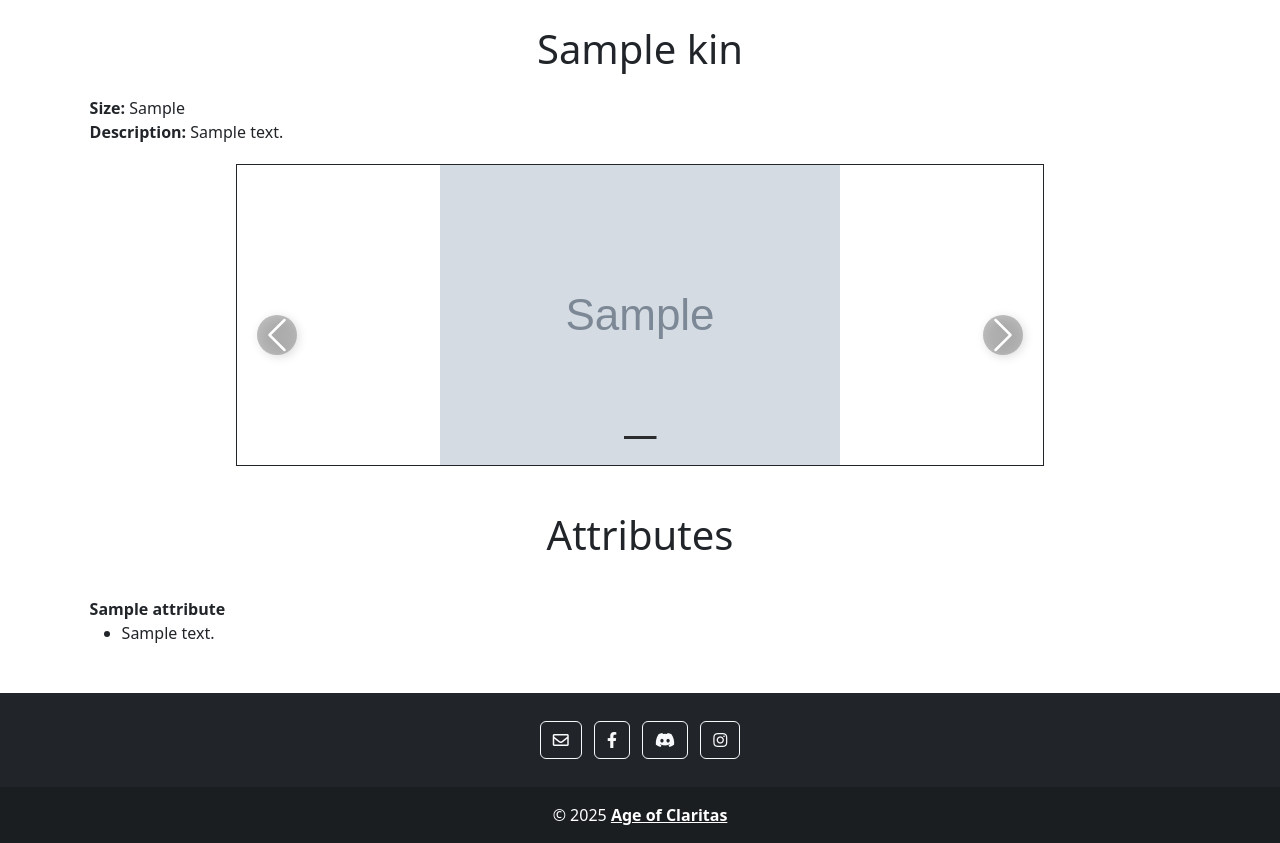
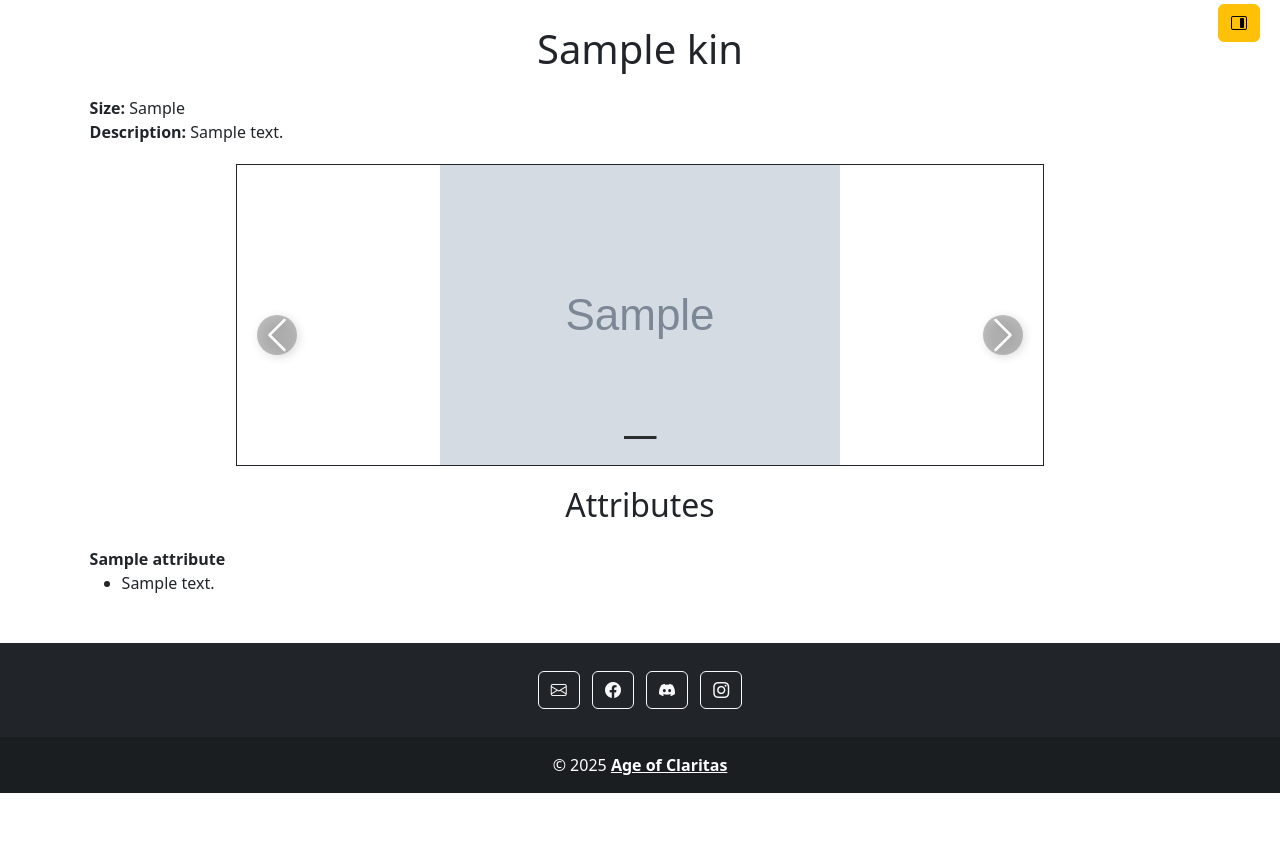
Before and after one commit to KasenFudge/ageofclaritas-webapp, a Django app: a page that uses ageofclaritas/templates/base/base_head.html in a window 1280 px wide. Shown: the part 76-919 px from the top of the page. After the commit the page ends 869 px from the top, so only its background shows below. Run offline with Django 5.2, Linux system fonts and the light colour scheme; tables that the repository leaves empty hold one stand-in row (values such as "Sample post"); grey boxes marked "Sample" are stand-in pictures; parts of the project's set-up code (start-up, migrations or seed data) failed here and were passed over.

```diff
--- a/ageofclaritas/templates/base/base_footer.html
+++ b/ageofclaritas/templates/base/base_footer.html
@@ -10,22 +10,22 @@
             <section class="mb-4">
                 <!-- Email -->
                 <a class="btn btn-outline-light btn-floating m-1" href="mailto:Info@AgeOfClaritas.com" role="button">
-                    <i class="far fa-envelope"></i>
+                    <i class="bi bi-envelope"></i>
                 </a>
 
                 <!-- Facebook -->
                 <a class="btn btn-outline-light btn-floating m-1" href="https://www.facebook.com/AgeOfClaritas" role="button">
-                    <i class="fab fa-facebook-f"></i>
+                    <i class="bi bi-facebook"></i>
                 </a>
 
                 <!-- Discord -->
                 <a class="btn btn-outline-light btn-floating m-1" href="https://discord.gg/ufntthBSDB" role="button">
-                    <i class="fab fa-discord"></i>
+                    <i class="bi bi-discord"></i>
                 </a>
 
                 <!-- Instagram -->
                 <a class="btn btn-outline-light btn-floating m-1" href="https://www.instagram.com/age_of_claritas/" role="button">
-                    <i class="fab fa-instagram"></i>
+                    <i class="bi bi-instagram"></i>
                 </a>
 
             </section>
--- a/ageofclaritas/templates/base/base_head.html
+++ b/ageofclaritas/templates/base/base_head.html
@@ -8,8 +8,8 @@
 
     <!-- Bootstrap 5.3-->
     <link href="https://cdn.jsdelivr.net/npm/bootstrap@5.3.3/dist/css/bootstrap.min.css" rel="stylesheet" integrity="sha384-QWTKZyjpPEjISv5WaRU9OFeRpok6YctnYmDr5pNlyT2bRjXh0JMhjY6hW+ALEwIH" crossorigin="anonymous">
-    <!-- Include Font Awesome via CDN -->
-    <link href="https://cdnjs.cloudflare.com/ajax/libs/font-awesome/5.15.4/css/all.min.css" rel="stylesheet">
+    <!-- Include Bootstrap Icons via CDN -->
+    <link href="https://cdn.jsdelivr.net/npm/bootstrap-icons/font/bootstrap-icons.css" rel="stylesheet">
 
     <!-- Custom CSS pages -->
     <link href="{% static '/css/base.css' %}" rel="stylesheet">
--- a/rulebook/static/css/rulebook.css
+++ b/rulebook/static/css/rulebook.css
@@ -1,3 +1,15 @@
+/* Navigation Sidebars */
+.sidebar-toggle {
+    position: fixed;
+    top: 80px;
+    right: 20px;
+    z-index: 1000;
+}
+
+.offcanvas-body a {
+    color: #007bff;
+}
+
 table, tr, td {
     border: 1px solid black;
 }
--- a/rulebook/templates/rulebook/kin_detail.html
+++ b/rulebook/templates/rulebook/kin_detail.html
@@ -2,6 +2,28 @@
 {% load static %}
 
 {% block content %}
+    <!-- Button to toggle Sidebar -->
+    <button class="btn btn-warning sidebar-toggle" type="button" data-bs-toggle="offcanvas" data-bs-target="#sidebar" aria-controls="sidebar">
+        <i class="bi bi-layout-sidebar-inset-reverse"></i>
+    </button>
+
+    <!-- Sidebar -->
+    <div class="offcanvas offcanvas-end" tabindex="-1" id="sidebar" aria-labelledby="sidebarLabel" data-bs-theme="dark">
+        <div class="offcanvas-header">
+            <h5 class="offcanvas-title" id="sidebarLabel">Class Navigation</h5>
+            <button type="button" class="btn-close" data-bs-dismiss="offcanvas" aria-label="Close"></button>
+        </div>
+        <div class="offcanvas-body">
+            <nav>
+                <ul>
+                    {% for kin_nav in kin_list %}
+                        <li><a href="{% url 'rulebook:kin_detail' kin_nav.name|lower %}">{{ kin_nav.name }}</a></li>
+                    {% endfor %}
+                </ul>
+            </nav>
+        </div>
+    </div>
+
     <h1 class="text-center kin-header">{{ kin.name }}</h1>
 
     <p>
@@ -43,7 +65,7 @@
         </div>
     </div>
 
-    <h1 class="text-center kin-header">Attributes</h1>
+    <h2 class="text-center">Attributes</h1>
     {% for attribute in kin.attribute_set.all %}
     <p class="attribute-name">
         <b>{% if not attribute.can_start_with %}*{% endif %}{{ attribute.name }}</b>
--- a/rulebook/views.py
+++ b/rulebook/views.py
@@ -173,9 +173,11 @@ class KinDetailView(DetailView):
 
         kin_name = self.kwargs.get('kin_name').capitalize()
         kin = get_object_or_404(self.get_queryset(), name=kin_name)
+        kin_list = self.get_queryset().order_by('name')
 
         context['title'] = kin.name
         context['current_app'] = 'rulebook'
+        context['kin_list'] = kin_list
         return context
 
 class CharacterCreationView(TemplateView):
```
Also changed, not shown: rulebook/templates/rulebook/class_detail_base.html (+19 -14 lines).
